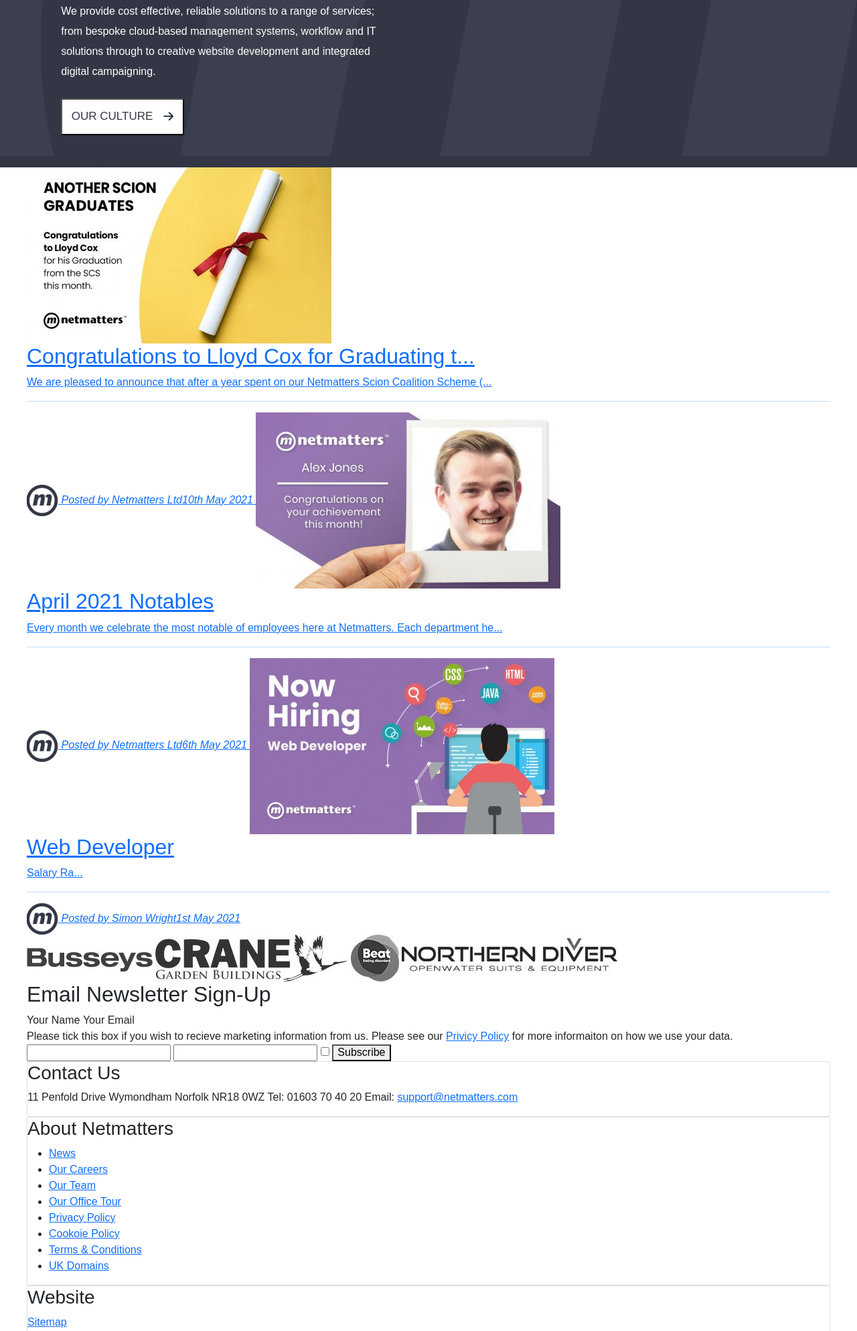
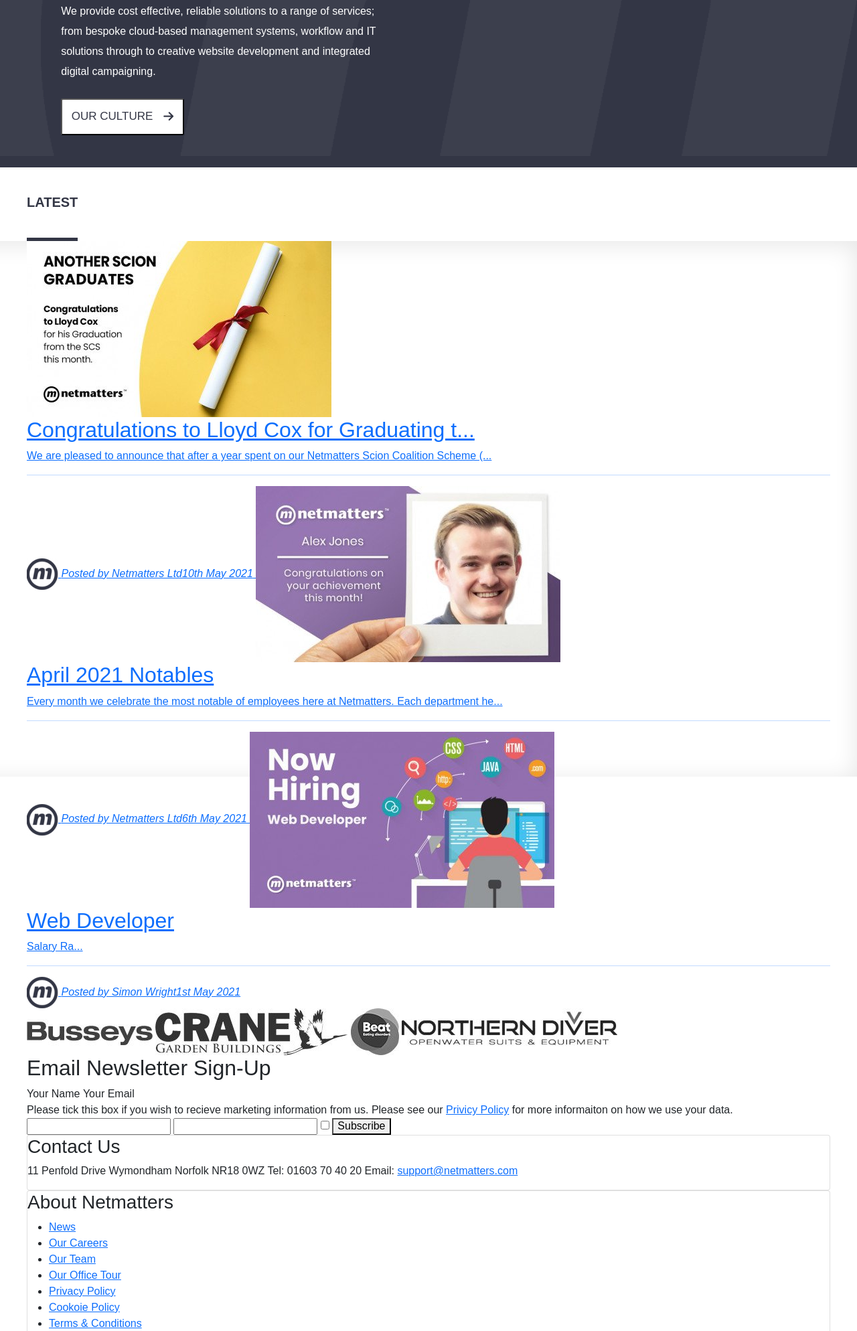
Before and after one commit to donk3ylee/html_css_reflection, a PHP site: page / in a window 1280 px wide. Shown: the part 1947-3935 px from the top of the page at 67% size. Run offline with PHP 8.4, Linux system fonts and the light colour scheme; some libraries are stand-ins or nearby versions.

Commit message:
changed the names of the page section partial files and finished the 'latest' title bar area.

```diff
--- a/css/style.css
+++ b/css/style.css
@@ -822,15 +822,6 @@
       background-color: white;
       color: #926FB1; }
 
-body {
-  font-family: Poppins,sans-serif; }
-
-.main-wrapper {
-  display: grid;
-  grid-template-columns: minmax(500px, 1200px);
-  grid-template-rows: auto auto 990px;
-  justify-content: center; }
-
 #about {
   color: white;
   padding-left: 3.2rem;
@@ -870,6 +861,39 @@
     #about button:hover {
       background-color: #EBEBEB; }
 
+body {
+  font-family: Poppins,sans-serif; }
+
+.main-wrapper {
+  display: grid;
+  grid-template-columns: minmax(500px, 1200px);
+  grid-template-rows: auto auto 990px;
+  justify-content: center; }
+
+.latest {
+  position: relative;
+  height: 110px;
+  border-bottom: 0px; }
+  .latest::before {
+    content: "";
+    background-color: white;
+    position: absolute;
+    height: 100%;
+    width: 200vw;
+    left: -100vw;
+    z-index: -1; }
+  .latest div {
+    display: flex;
+    flex-direction: column;
+    justify-content: center;
+    text-transform: uppercase;
+    font-weight: 600;
+    font-size: 1.25rem;
+    color: #333645;
+    border-bottom: #333645 solid 5px;
+    height: 100%;
+    width: fit-content; }
+
 #news::before {
   content: "";
   background-color: #FFFFFF;
@@ -877,6 +901,7 @@
   height: 100%;
   width: 200vw;
   left: -100vw;
-  z-index: -1; }
+  z-index: -1;
+  box-shadow: inset 0 5px 35px rgba(0, 0, 0, 0.1); }
 
 /*# sourceMappingURL=style.css.map */
--- a/index.html
+++ b/index.html
@@ -187,7 +187,6 @@
                     </div>
                 </div>
             </div>
-            <div class="about-wrapper">
             <div id="about" class="col-xl-6">
                 <h1>Netmatters</h1>
                 <p>Netmatters Ltd is a leading web design, IT support and digital marketing agency based in Wymondham, Norfolk, with offices in Wymondham and Great Yarmouth..</p>
@@ -197,6 +196,8 @@
                 <p>We provide cost effective, reliable solutions to a range of services; from bespoke cloud-based management systems, workflow and IT solutions through to creative website development and integrated digital campaigning.</p>
                 <button type="button">Our Culture</button>
             </div>
+            <div class="latest">
+                <div>Latest</div>
             </div>
             <div id="news">
                 <a href="#">
--- /dev/null
+++ b/scss/partials/_about-section.scss
@@ -0,0 +1,36 @@
+
+#about{
+    @include make-bgcolor-wide(#333645){
+    background-image: url("../img/branded.png");
+    background-repeat: no-repeat;
+    background-position: top right;
+    background-size: auto 73%;
+    }
+    color: white;
+    padding-left: 3.2rem;
+    padding-right: 3.2rem;
+    h1{
+        padding-top: 3rem;
+        font-size: 2.5rem;
+        text-transform: uppercase;
+    }
+    p{
+        font-size:1rem;
+        line-height: 1.875rem;
+        margin-bottom: 25px;
+    }
+    button{
+        @extend %btn;
+        margin-left: 0;
+        margin-bottom: 3rem;
+        // font-size: 0.6rem;
+        color: #333645;
+        background-color: white;
+        @include place-awesome-icon('arrow',$orientation:'after'){
+            margin-left: 1rem;
+        }
+        &:hover{
+            background-color: #EBEBEB;
+        }
+    }
+}
--- a/scss/partials/_slider-related.scss
+++ b/scss/partials/_slider-section.scss
@@ -6,7 +6,7 @@
     align-items: center;
     position: relative;
     top: 0px;
-    @include MQ('1','and-smaller'){  // add space on smallest screens to avoid conflcit with search bar.
+    @include MQ('1','and-smaller'){  // add space on smallest screens to avoid conflict with search bar.
         top: 25px;
     }
     bottom: 0px;
--- a/scss/style.scss
+++ b/scss/style.scss
@@ -3,10 +3,11 @@
 @import "partials/mixins";
 @import "partials/lists";
 
-@import "partials/top-bar-related";
-@import "partials/top-menu-related";
-@import "partials/slider-related";
-@import "partials/article-section-related";
+@import "partials/top-bar-section";
+@import "partials/top-menu-section";
+@import "partials/slider-section";
+@import "partials/article-section";
+@import "partials/about-section";
 
 
 
@@ -22,42 +23,34 @@
 }
 
 
-#about{
-    @include make-bgcolor-wide(#333645){
-    background-image: url("../img/branded.png");
-    background-repeat: no-repeat;
-    background-position: top right;
-    background-size: auto 73%;
-    }
-    color: white;
-    padding-left: 3.2rem;
-    padding-right: 3.2rem;
-    h1{
-        padding-top: 3rem;
-        font-size: 2.5rem;
+.latest{
+    position: relative;
+    //left: min(calc(((100vw - 1200px)*-1)/2),0px);
+    //right: 0;
+    //width: 200vh;
+    height:110px;
+    @include make-bgcolor-wide(white);
+    border-bottom:0px;
+    & div{
+        display: flex;
+        flex-direction: column;
+        justify-content: center;
         text-transform: uppercase;
-    }
-    p{
-        font-size:1rem;
-        line-height: 1.875rem;
-        margin-bottom: 25px;
-    }
-    button{
-        @extend %btn;
-        margin-left: 0;
-        margin-bottom: 3rem;
-        // font-size: 0.6rem;
+        font-weight: 600;
+        font-size: 1.25rem;
         color: #333645;
-        background-color: white;
-        @include place-awesome-icon('arrow',$orientation:'after'){
-            margin-left: 1rem;
-        }
-        &:hover{
-            background-color: #EBEBEB;
-        }
+        border-bottom: #333645 solid 5px;
+        height:100%;
+        width:fit-content;
     }
 }
 
 #news{
-    @include make-bgcolor-wide(#FFFFFF);
+    @include make-bgcolor-wide(#FFFFFF){
+        box-shadow: inset 0 5px 35px rgba(0,0,0,0.1);
+        // This applies a drop shadow to the top of this element which spans the entire viewport.
+        // It looks like the box shadow belongs to the element above but it is set in this element.
+        // It's required to do it this way as a workaround because if I set the drop shadow on the
+        // above element it will not span the entire viewport being constrained by the page wrapper.
+    }
 }
```
Also changed, not shown: scss/partials/_article-section.scss (renamed from scss/partials/_article-section-related.scss), scss/partials/_top-bar-section.scss (renamed from scss/partials/_top-bar-related.scss), scss/partials/_top-menu-section.scss (renamed from scss/partials/_top-menu-related.scss), 1 other file. Lines whose indentation alone changed are shown as unchanged.
